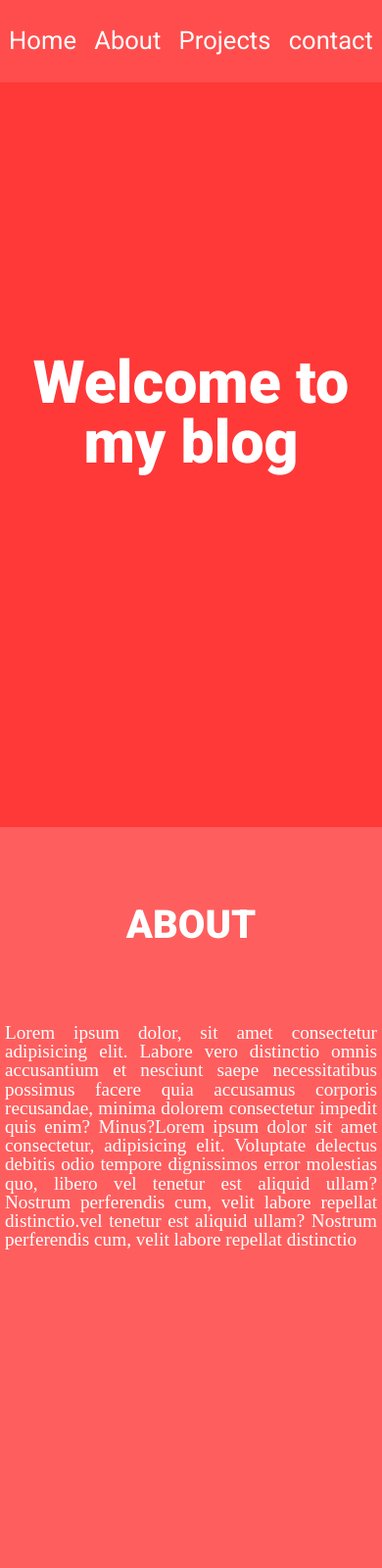
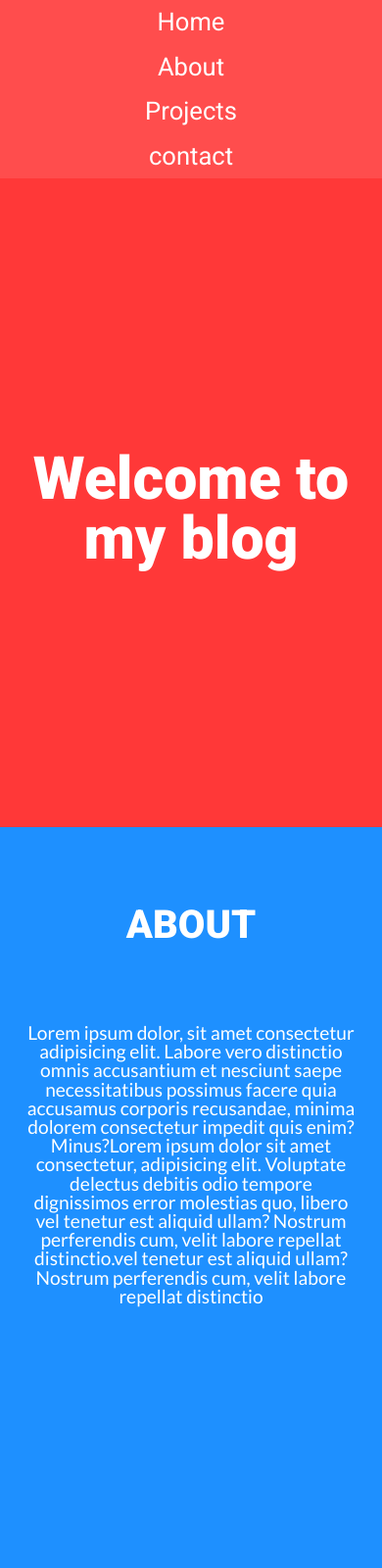
Before and after one commit to alferesx/beginner-template, a plain HTML site: page index.html in a window 390 px wide. Shown: the top 1600 px of the page at 98% size. Drawn offline with Linux system fonts and the light colour scheme.

Commit message:
template concluido

```diff
--- a/css/media.css
+++ b/css/media.css
@@ -1,23 +1,41 @@
 @media screen and (max-width:578px){
+
+   .navigation-container {
+     display: flex;
+     height: auto;
+   }
+
+   li {
+     padding: 10px;
+   }
+   .menu-container {
+     display: block;
+     text-align: center;
+     width: 100%;
+     background-color: #ff4d4d;
+   }
+
   .title-container > .title{
    font-family: Roboto;
    font-weight: 900;
    font-size: 380%;
    color: #fff;
    text-align: center;
+   height: auto;
  }
   .about-section {
 
-    background-color: #ff5e5e;
+     background-color: #1e90ff;
     height: 100%;
   }
 
  .text-container {
-   text-align: justify;
+   text-align: center;
    color: #fff;
    font-size:120%;
+   font-family: Lato;
     padding: 80px 5px;
-    width: 100%;
+    width: 90%;
  }
 
   .projects-section {
--- a/css/style.css
+++ b/css/style.css
@@ -70,7 +70,7 @@ html,body,main{
  .about-section{
    padding: 80px 0px;
    height: 60%;
-   background-color: #ff5e5e;
+   background-color: #1e90ff;
  }
 
 
@@ -79,6 +79,7 @@ html,body,main{
   text-align: justify;
   color: #fff;
   font-size: 150%;
+  font-family: Lato;
   padding-top: 80px;
   width: 70%;
   margin: 0px auto;
```
